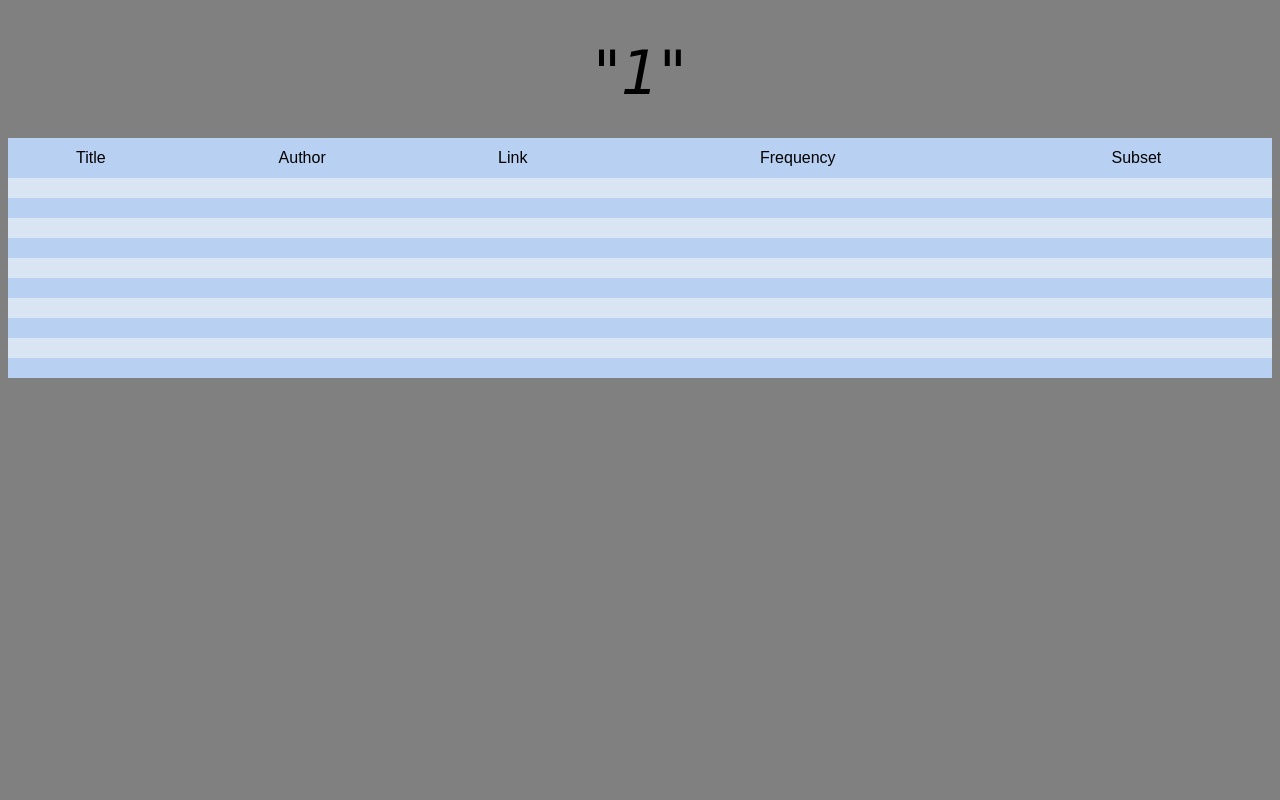
After one commit to jcansdale-test/PaperSummarizer, a PHP site: page /wordTable.php?word=1 in a window 1280 px wide. The commit adds this page. Run offline with PHP 8.4, Linux system fonts and the light colour scheme; lists and menus that the app fills with data are empty.

Commit message:
Testing + empty word table

```diff
--- /dev/null
+++ b/css/wordTable.css
@@ -0,0 +1,37 @@
+title {
+	color: black;
+}
+
+body {
+	background: gray;
+	font-family: fantasy;
+}
+
+#header {
+	font-size: 60px;
+	text-align: center;
+	font-family: cursive;
+	font-style: italic;
+	padding: 30px 0;
+}
+
+table{
+	border-collapse: collapse;
+	width: 100%;
+}
+
+th {
+	font-weight: normal;
+	height: 40px;
+}
+
+
+tr:nth-child(odd){
+	background: #b8d1f3;
+	height: 20px;
+}
+	/*  Define the background color for all the EVEN background rows  */
+tr:nth-child(even){
+	background: #dae5f4;
+	height: 20px;
+}
--- a/getCloud.php
+++ b/getCloud.php
@@ -72,7 +72,7 @@ function word_cloud($words) {
         }
 
         if ($font_size >= $fmin) {
-			$cloud .= "<a style=\"font-size: {$font_size}px; color: $color;\">$word</a> ";
+			$cloud .= "<a href=\"wordTable.php?word=$word\" style=\"font-size: {$font_size}px; color: $color;\">$word</a> ";
             $tags++;
         }
     }
--- a/index.php
+++ b/index.php
@@ -34,7 +34,7 @@
 			<span>Article Limit:</span>
 			<select id="limit">
 				<?php
-					for($i = 0; $i < 20; $i++) {
+					for($i = 1; $i < 20; $i++) {
 						echo "<option id=$i>$i</option>";
 					}
 				?>
--- /dev/null
+++ b/wordTable.php
@@ -0,0 +1,23 @@
+<head><head>
+	<title>PaperFloat</title>
+	<link rel="stylesheet" href="css/wordTable.css">
+</head>
+<body>
+	<div id="header">"<?php echo  $_GET['word'] ?>"</div>
+	<div id="table">
+		<table id="wordTable">
+			<tr>
+				<th>Title</th>
+				<th>Author</th>
+				<th>Link</th>
+				<th>Frequency</th>
+				<th>Subset</th>
+			</tr>
+			<?php
+				for($i = 0; $i < 10; $i++){
+					echo  "<tr><td></td><td></td><td></td><td></td><td></td></tr>";
+				}
+			?>
+		</table>
+	</div>
+</body>
```
Also changed, not shown: WordCloud.php (+15 -4 lines), WordCloudTest.php (added, +44 -0 lines), test/badXML.xml (added, +3 -0 lines), test/testArticle0.html (added, +21 -0 lines), test/testArticle1.html (added, +21 -0 lines), test/testArticle3.html (added, +19 -0 lines), test/testXML.xml (added, +198 -0 lines), test/testartist-lyrics.html (added, +4 -0 lines), test/testsong-lyrics-testartist.html (added, +2 -0 lines), test/testsongtwo-lyrics-testartist.html (added, +2 -0 lines), img/FB.png (added), 1 other file.
